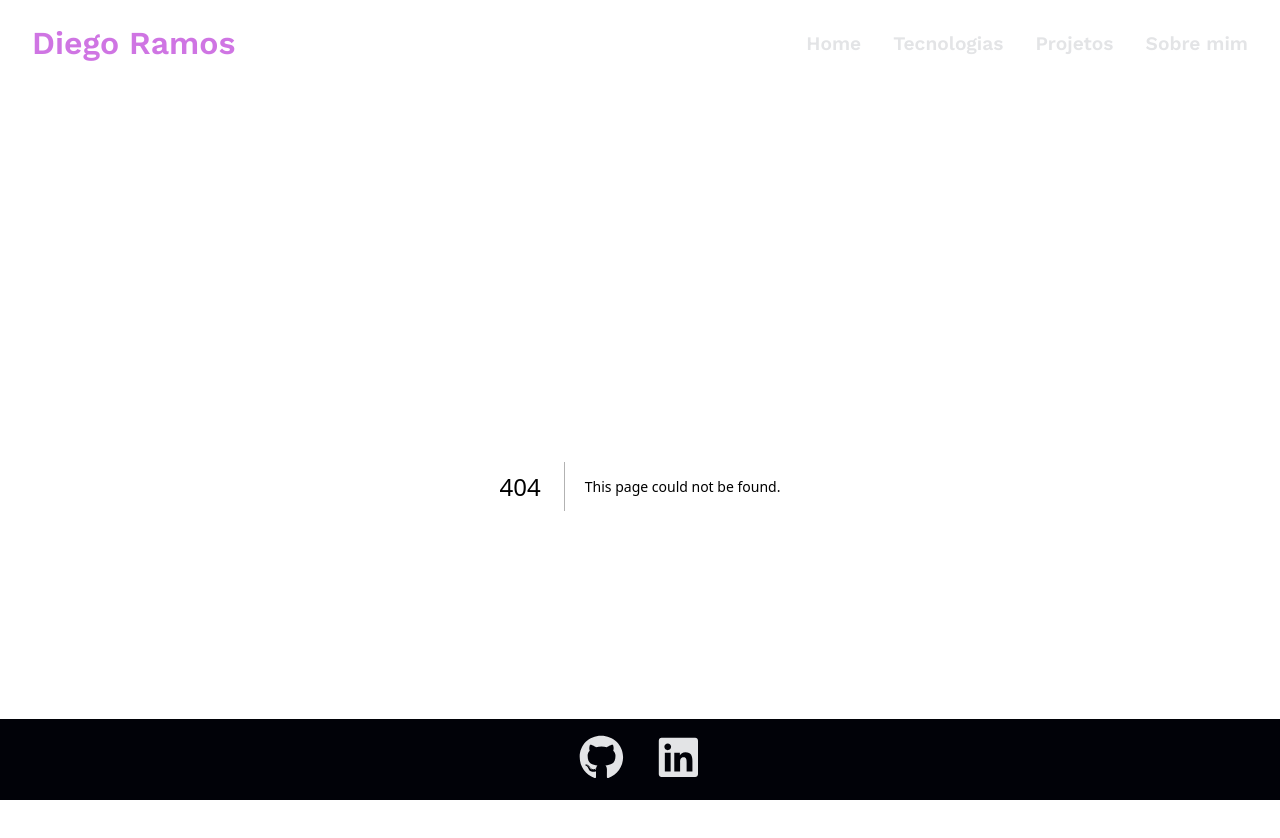
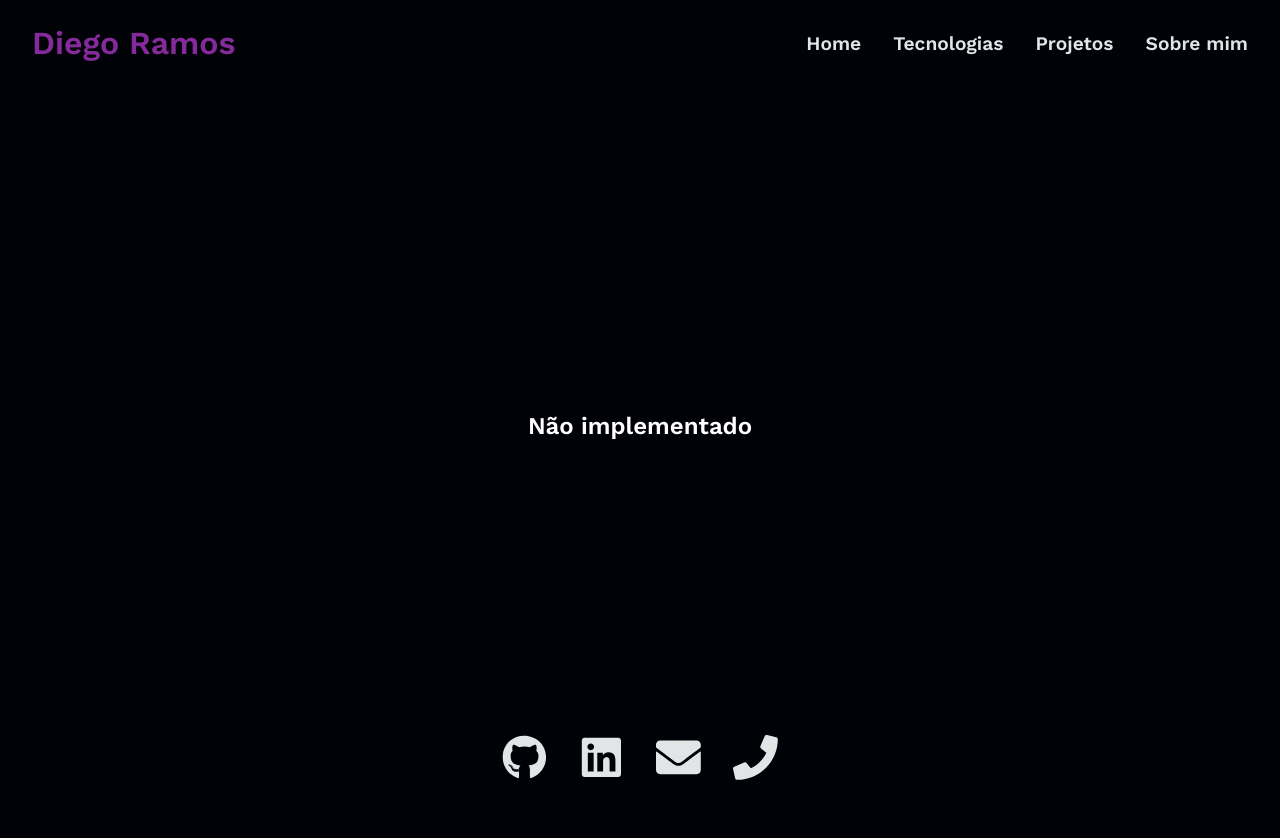
Before and after one commit to rms-diego/portfolio, a Next.js app: page /projetos in a window 1280 px wide. Before the commit this address had no page. Shown: the top 838 px of the page. After the commit the page ends 800 px from the top, so only its background shows below. Built offline with nearby package versions, Linux system fonts and the light colour scheme.

Commit message:
refactor: adicionando o icone de telefone e email
description:
criando elementos de telefone e email
criando pagina basica de 'projetos'
adicionando navegação no 'header' para a pagina 'projetos'

```diff
--- /dev/null
+++ b/src/app/projetos/page.tsx
@@ -0,0 +1,9 @@
+import styles from "./styles.module.scss";
+
+export default function Projetos() {
+  return (
+    <main className={styles.mainContainer}>
+      <h2>Não implementado</h2>
+    </main>
+  );
+}
--- /dev/null
+++ b/src/app/projetos/styles.module.scss
@@ -0,0 +1,9 @@
+.mainContainer {
+  min-height: 85vh;
+
+  color: white;
+
+  display: flex;
+  justify-content: center;
+  align-items: center;
+}
--- a/src/components/Footer/index.tsx
+++ b/src/components/Footer/index.tsx
@@ -1,6 +1,6 @@
 import Link from "next/link";
 import styles from "./style.module.scss";
-import { FaLinkedin, FaGithub } from "react-icons/fa";
+import { FaLinkedin, FaGithub, FaEnvelope, FaPhone } from "react-icons/fa";
 
 export function Footer() {
   return (
@@ -12,6 +12,17 @@ export function Footer() {
       <Link href="https://www.linkedin.com/in/diego-rbrito/" target="_blank">
         <FaLinkedin width={200} height={200} />
       </Link>
+
+      <Link
+        href="mailto:diegorbrito9@gmail.com?Subject=olaMundo"
+        target="_blank"
+      >
+        <FaEnvelope width={200} height={200} />
+      </Link>
+
+      <Link href="tel:+55(71)993804648" target="_blank">
+        <FaPhone width={200} height={200} />
+      </Link>
     </footer>
   );
 }
--- a/src/components/Header/index.tsx
+++ b/src/components/Header/index.tsx
@@ -41,7 +41,7 @@ export function Header() {
           </li>
 
           <li>
-            <Link href="#" onClick={() => toggleMenu()}>
+            <Link href="/projetos" onClick={() => toggleMenu()}>
               Projetos
             </Link>
           </li>
```
